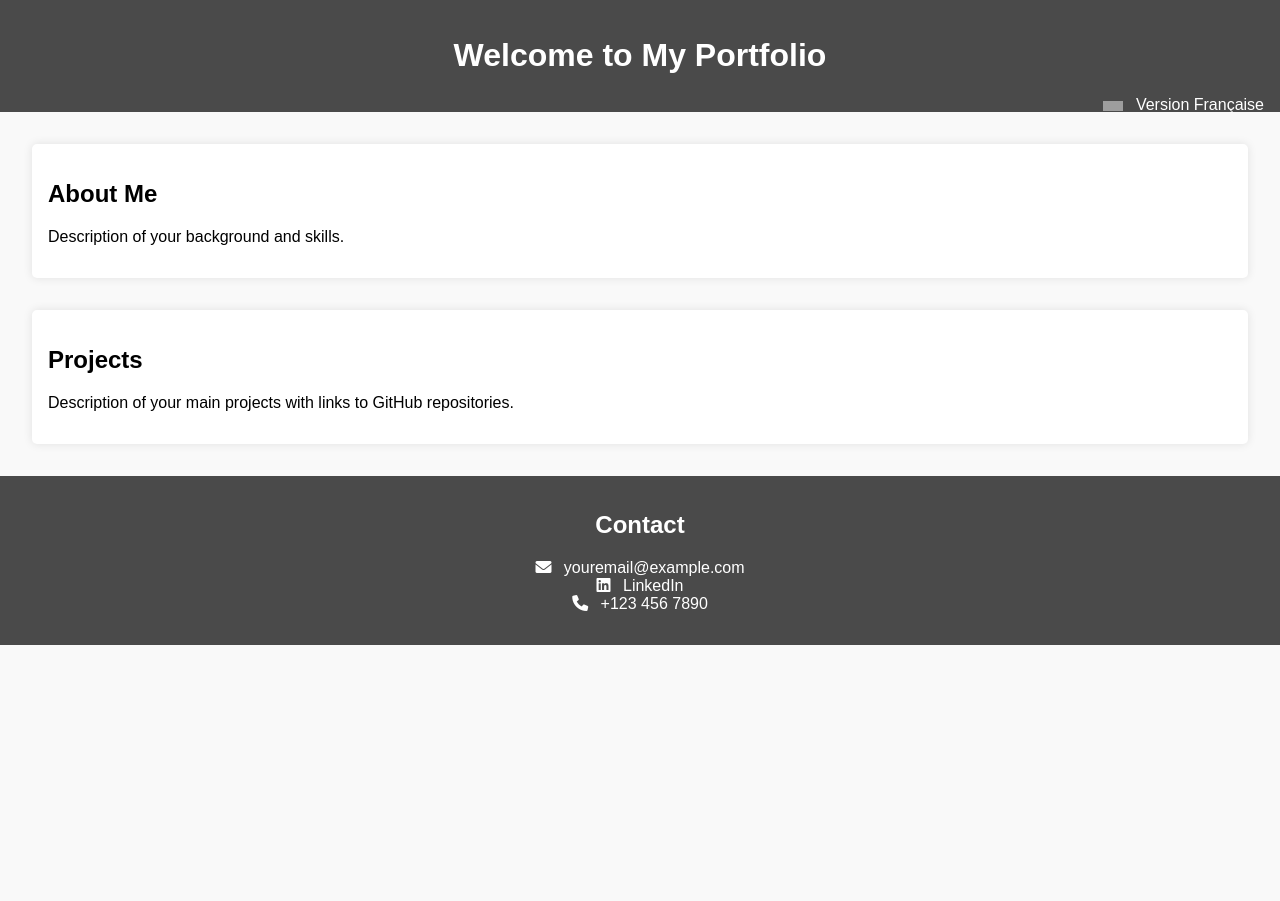
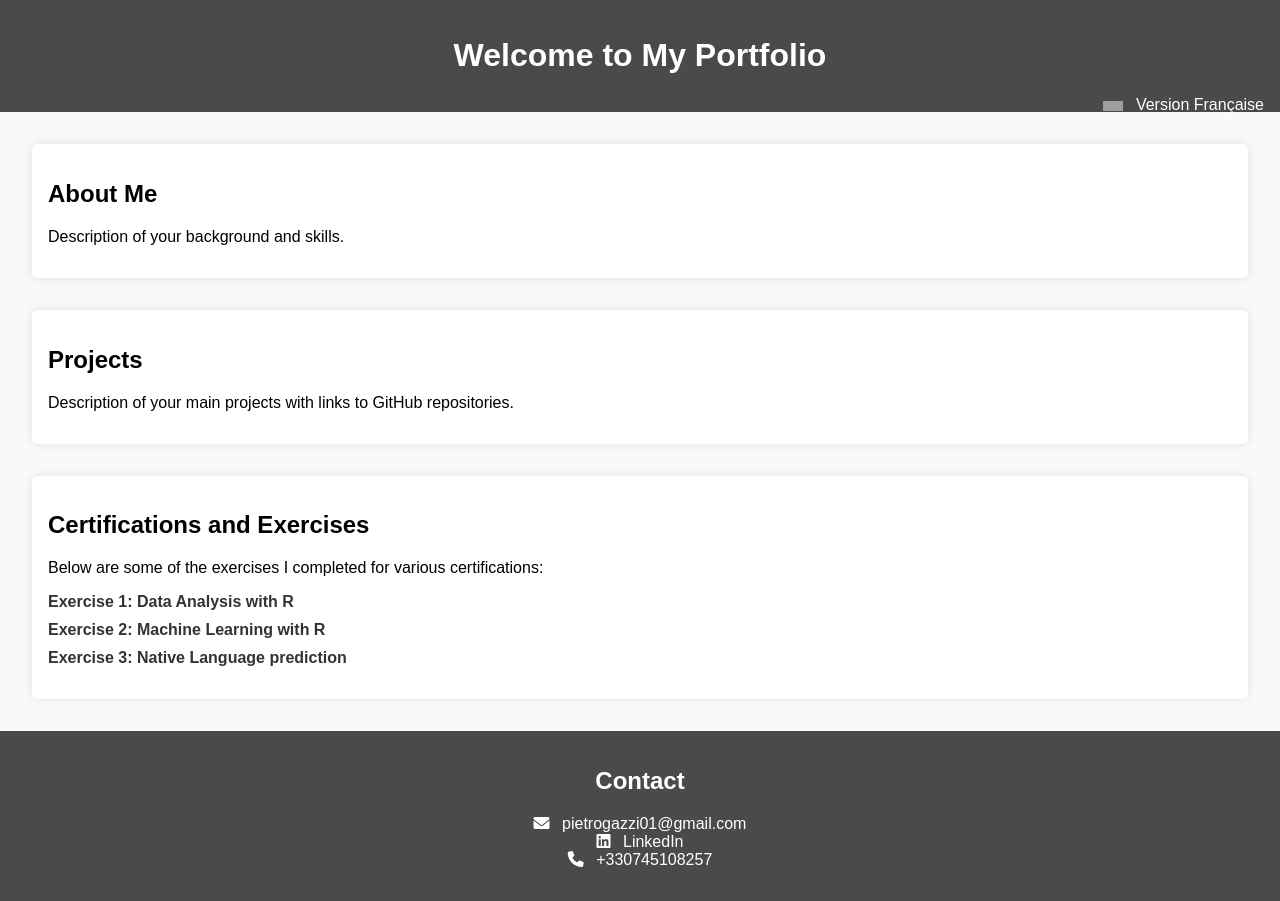
Before and after one commit to PietroWei/Portfolio, a plain HTML site: page index_en.html in a window 1280 px wide. Before the commit the page ends 800 px from the top, so only its background shows below. Drawn offline with Linux system fonts and the light colour scheme; grey boxes are pictures that could not be loaded.

Commit message:
Update index_en.html

```diff
--- a/index_en.html
+++ b/index_en.html
@@ -11,6 +11,18 @@
         .language-switcher {
             float: right;
             margin-right: 1em;
+        }
+        .project-list {
+            list-style-type: none;
+            padding: 0;
+        }
+        .project-list li {
+            margin: 10px 0;
+        }
+        .project-list a {
+            text-decoration: none;
+            color: #333;
+            font-weight: bold;
         }
     </style>
 </head>
@@ -33,12 +45,25 @@
         <h2>Projects</h2>
         <p>Description of your main projects with links to GitHub repositories.</p>
     </section>
+
+    <!-- Certifications and Exercises Section -->
+    <section>
+        <h2>Certifications and Exercises</h2>
+        <p>Below are some of the exercises I completed for various certifications:</p>
+        <ul class="project-list">
+            <li><a href="https://PietroWei.github.io/portfolio/Data_Spec/Interactive_Hypothesis_Testing.html" target="_blank">Exercise 1: Data Analysis with R</a></li>
+            <li><a href="https://PietroWei.github.io/portfolio/Data_Spec/Workout_classification.html" target="_blank">Exercise 2: Machine Learning with R</a></li>
+            <li><a href="https://PietroWei.github.io/portfolio/Data_Spec/Next_Word.html" target="_blank">Exercise 3: Native Language prediction</a></li>
+            <!-- Add more exercises as necessary -->
+        </ul>
+    </section>
+
     <footer>
         <h2>Contact</h2>
         <p>
-            <a href="mailto:youremail@example.com"><i class="fas fa-envelope"></i> youremail@example.com</a><br>
-            <a href="https://www.linkedin.com/in/yourname" target="_blank"><i class="fab fa-linkedin"></i> LinkedIn</a><br>
-            <i class="fas fa-phone"></i> +123 456 7890
+            <a href="mailto:youremail@example.com"><i class="fas fa-envelope"></i> pietrogazzi01@gmail.com</a><br>
+            <a href="https://www.linkedin.com/in/pietro-gazzi/" target="_blank"><i class="fab fa-linkedin"></i> LinkedIn</a><br>
+            <i class="fas fa-phone"></i> +330745108257
         </p>
     </footer>
 </body>
```
